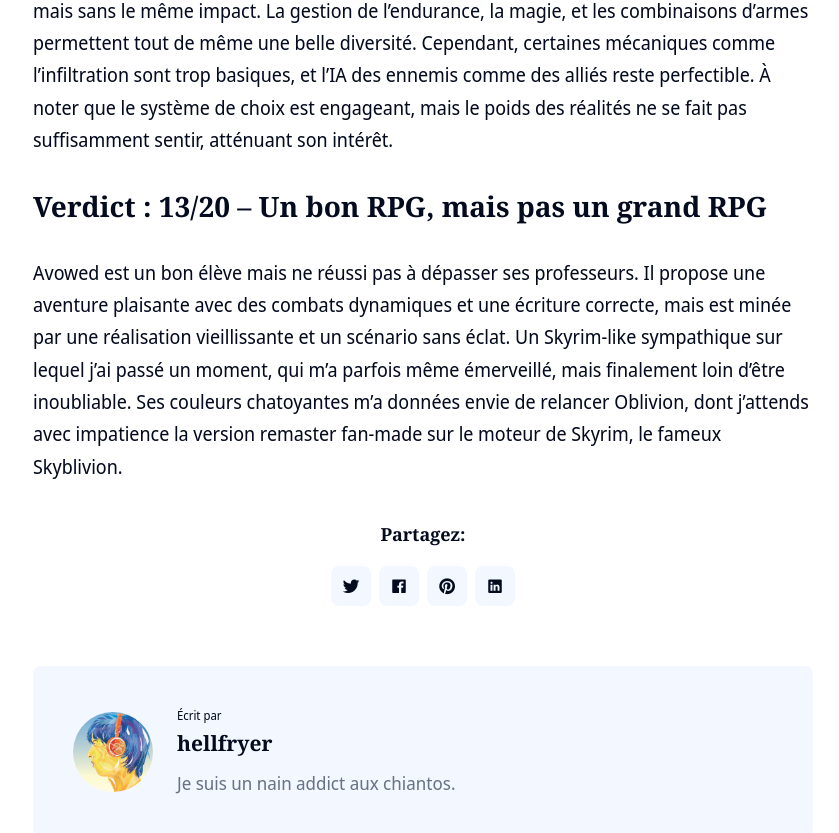
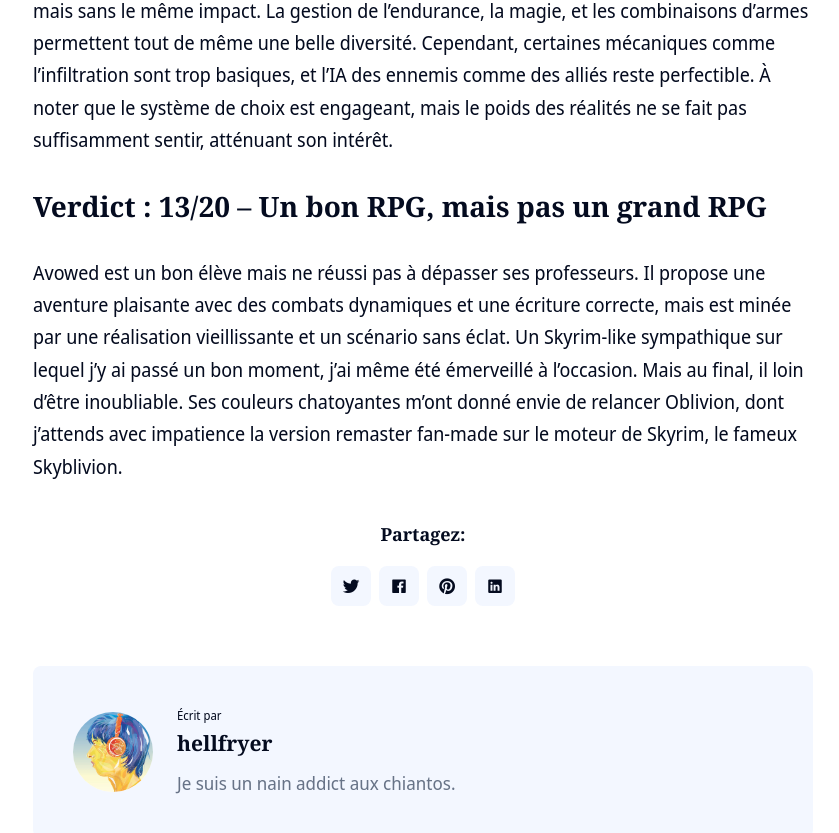
Before and after one commit to just-for-games/just-for-games.github.io, a Jekyll site: the page built from _posts/2025-02-13-test-awoved.markdown, in a window 1280 px wide and 900 px high, scrolled down 2318 px. Shown: the top 833 px of the window, without its empty margins (217-1056 px from the left). Built offline with Jekyll 4.4.1, drawn with Linux system fonts in a browser that asks for light colours; nearby versions of some CDN libraries.

Commit message:
Update conclusion of last posst

```diff
--- a/_posts/2025-02-13-test-awoved.markdown
+++ b/_posts/2025-02-13-test-awoved.markdown
@@ -32,4 +32,4 @@
 
 ## Verdict : 13/20 – Un bon RPG, mais pas un grand RPG
 
-Avowed est un bon élève mais ne réussi pas à dépasser ses professeurs. Il propose une aventure plaisante avec des combats dynamiques et une écriture correcte, mais est minée par une réalisation vieillissante et un scénario sans éclat. Un Skyrim-like sympathique sur lequel j'ai passé un moment, qui m'a parfois même émerveillé, mais finalement loin d’être inoubliable. Ses couleurs chatoyantes m'a données envie de relancer Oblivion, dont j'attends avec impatience la version remaster fan-made sur le moteur de Skyrim, le fameux Skyblivion.
+Avowed est un bon élève mais ne réussi pas à dépasser ses professeurs. Il propose une aventure plaisante avec des combats dynamiques et une écriture correcte, mais est minée par une réalisation vieillissante et un scénario sans éclat. Un Skyrim-like sympathique sur lequel j'y ai passé un bon moment, j'ai même été émerveillé à l'occasion. Mais au final, il loin d’être inoubliable. Ses couleurs chatoyantes m'ont donné envie de relancer Oblivion, dont j'attends avec impatience la version remaster fan-made sur le moteur de Skyrim, le fameux Skyblivion.
```
